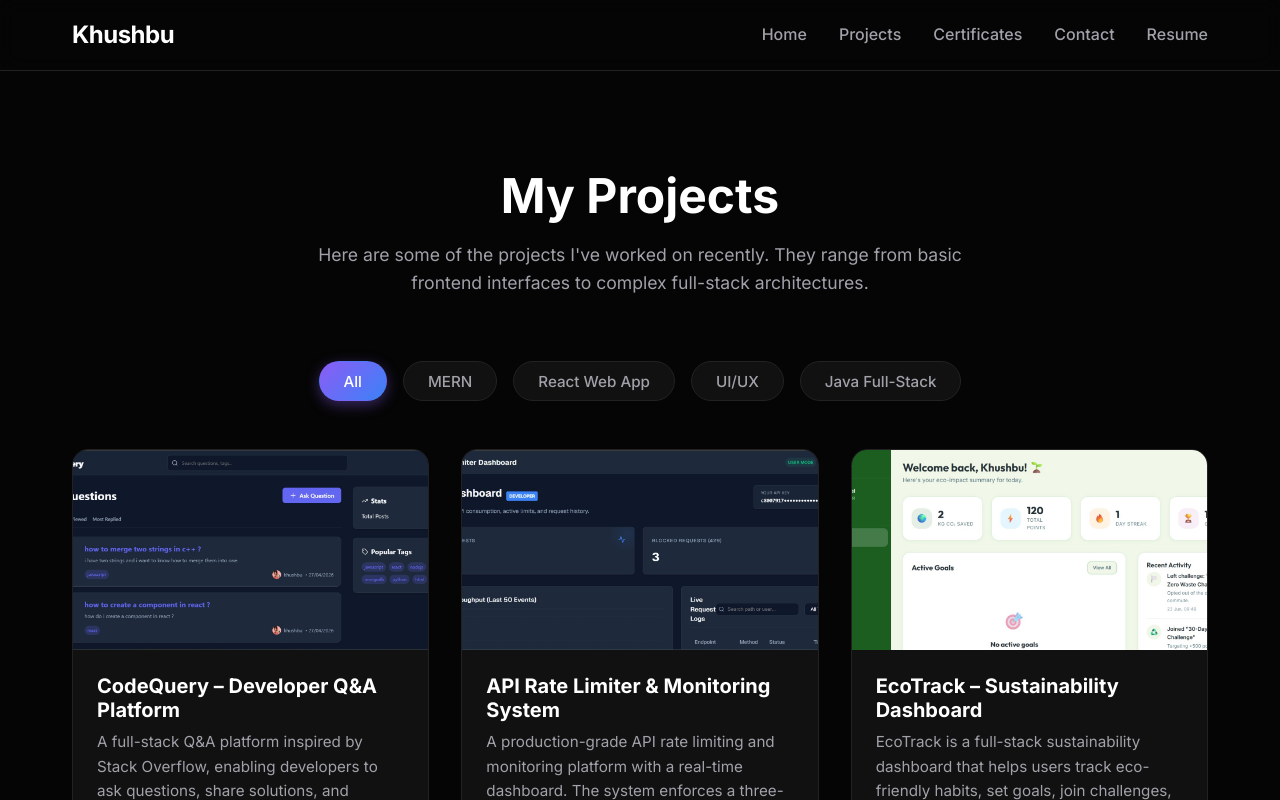
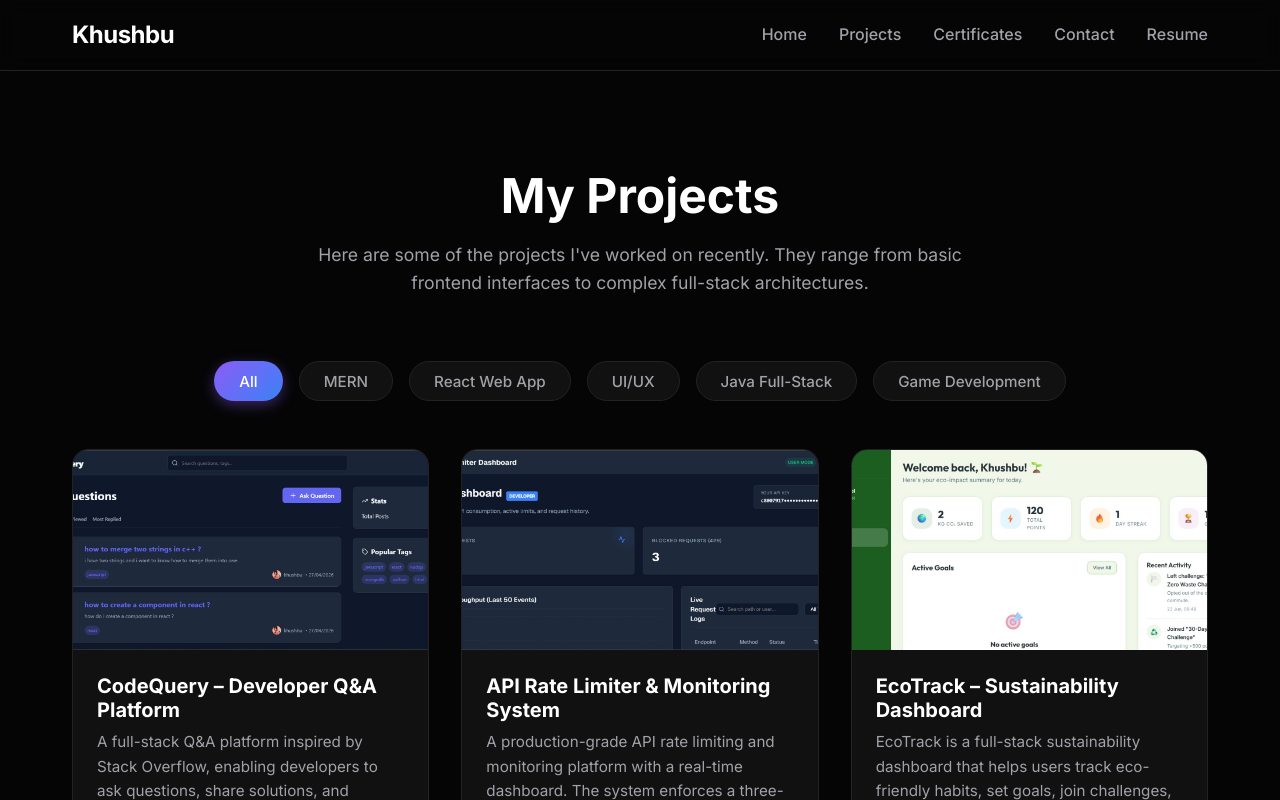
Before and after one commit to Khushbu696/Portfolio, a Next.js app: page /projects in a window 1280 px wide. Shown: the top 800 px of the page. Built offline with nearby package versions, Linux system fonts and the light colour scheme.

Commit message:
Added new category for game development and uploaded my first game: Just This Once.

```diff
--- a/src/app/projects/ProjectsClient.tsx
+++ b/src/app/projects/ProjectsClient.tsx
@@ -13,6 +13,7 @@ interface Project {
   liveUrl?: string;
   youtubeUrl?: string;
   apiDocUrl?: string;
+  itchUrl?: string;
   category: string;
 }
 
@@ -20,7 +21,7 @@ interface ProjectsClientProps {
   projects: Project[];
 }
 
-const FILTER_OPTIONS = ['All', 'MERN', 'React Web App', 'UI/UX', 'Java Full-Stack'];
+const FILTER_OPTIONS = ['All', 'MERN', 'React Web App', 'UI/UX', 'Java Full-Stack', 'Game Development'];
 
 export default function ProjectsClient({ projects }: ProjectsClientProps) {
   const [activeFilter, setActiveFilter] = useState('All');
@@ -56,6 +57,7 @@ export default function ProjectsClient({ projects }: ProjectsClientProps) {
               liveUrl={project.liveUrl}
               youtubeUrl={project.youtubeUrl}
               apiDocUrl={project.apiDocUrl}
+              itchUrl={project.itchUrl}
             />
           ))}
         </div>
--- a/src/app/projects/page.tsx
+++ b/src/app/projects/page.tsx
@@ -119,6 +119,15 @@ const projectsData = [
     githubUrl: 'https://github.com/Khushbu696/Weather_app',
     liveUrl: 'https://khushbu-weather-app.netlify.app/',
     category: 'React Web App'
+  },
+  {
+    title: 'Just This Once',
+    description: 'A narrative-driven 2D game about kindness, boundaries, and self-respect.',
+    image: '/projects/JTO_Game_Cover.png',
+    stack: ['Unity', 'C#'],
+    githubUrl: 'https://github.com/Khushbu696/Just_This_Once',
+    itchUrl: 'https://khushbu.itch.io/just-this-once',
+    category: 'Game Development'
   }
 ];
 
--- a/src/components/ProjectCard.tsx
+++ b/src/components/ProjectCard.tsx
@@ -10,6 +10,7 @@ interface ProjectCardProps {
   liveUrl?: string;
   youtubeUrl?: string;
   apiDocUrl?: string;
+  itchUrl?: string;
 }
 
 export default function ProjectCard({
@@ -21,6 +22,7 @@ export default function ProjectCard({
   liveUrl,
   youtubeUrl,
   apiDocUrl,
+  itchUrl,
 }: ProjectCardProps) {
   return (
     <div className={styles.card}>
@@ -58,6 +60,11 @@ export default function ProjectCard({
               API Docs
             </a>
           )}
+          {itchUrl && (
+            <a href={itchUrl} target="_blank" rel="noopener noreferrer">
+              itch.io
+            </a>
+          )}
         </div>
       </div>
     </div>
```
Also changed, not shown: 1 other file (tests, documents, lock files or other folders).
